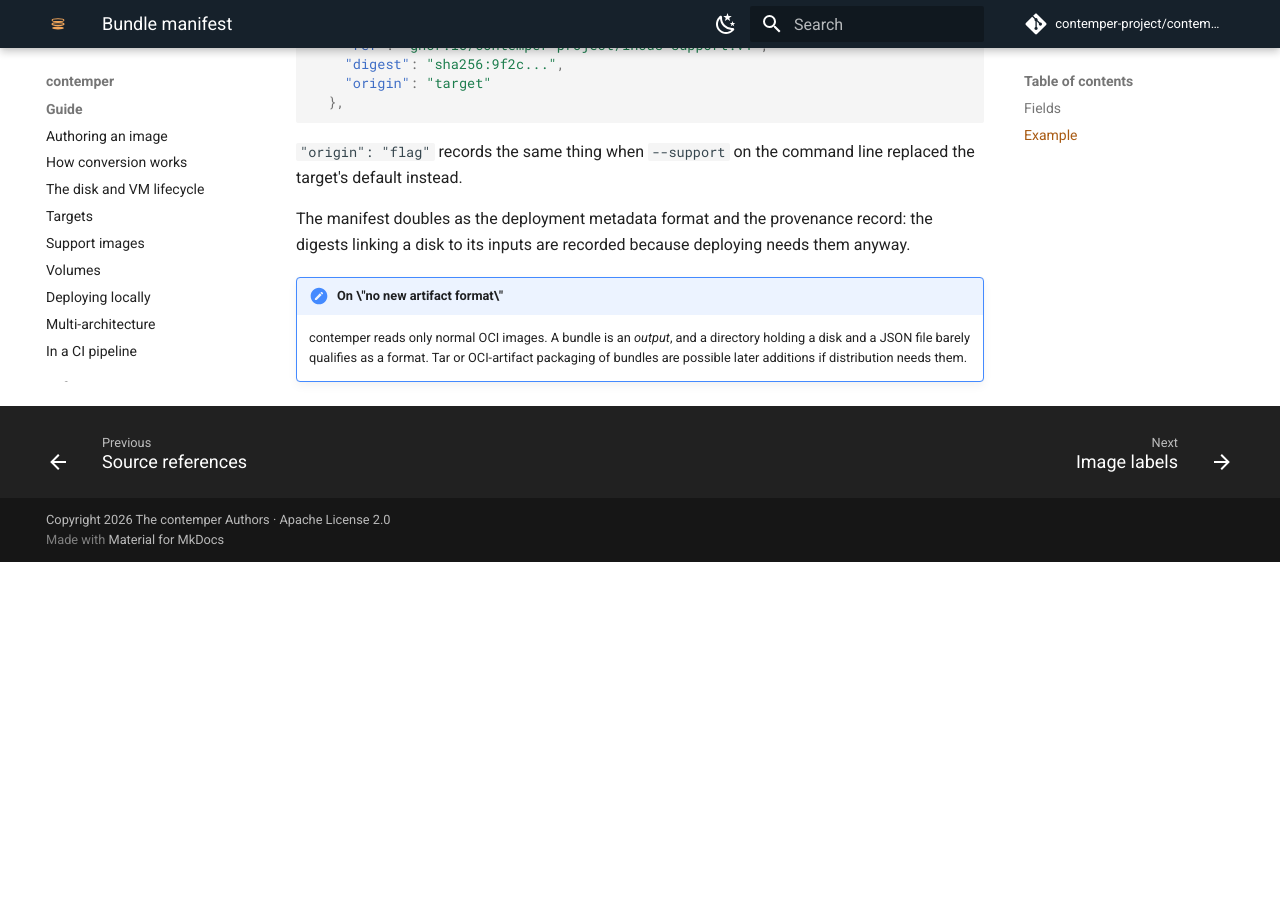
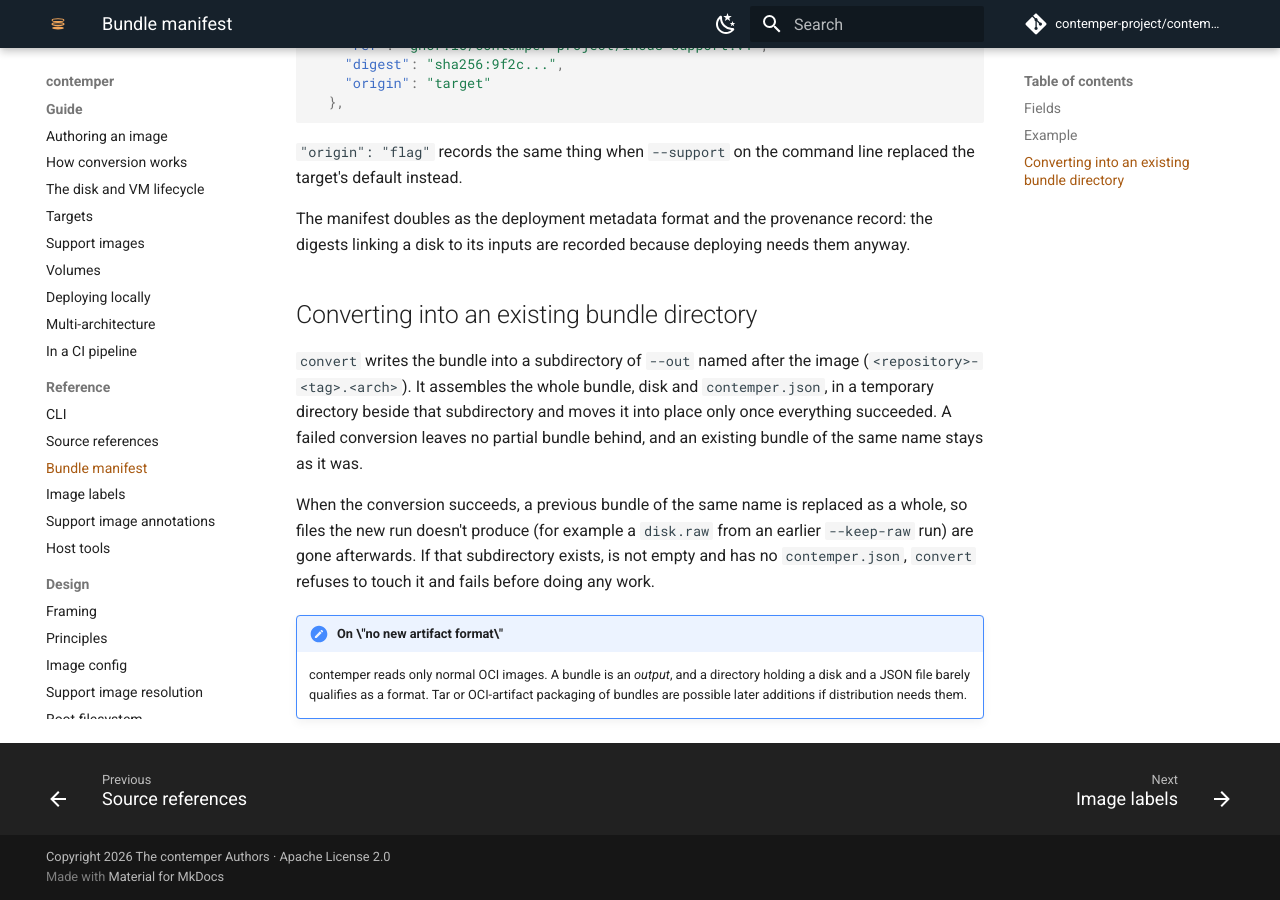
Before and after one commit to DarkressX/contemper, an MkDocs documentation site: the page built from docs/reference/bundle.md, in a window 1280 px wide and 900 px high, scrolled down 2591 px. Built offline with MkDocs 1.6.1 and Material for MkDocs 9.7.7, drawn with Linux system fonts in a browser that asks for light colours; comment, search, counter and statistics services are not loaded; before the commit the page ends 3153 px from its top, so only the background shows below that.

Commit message:
docs(bundle): document convert's overwrite behavior
Describe the staging-and-swap replace behind --out, and when convert
refuses to replace an existing directory, in the bundle reference page
and the --out flag's help text.

Co-Authored-By: Claude Sonnet 5 <noreply@anthropic.com>
Signed-off-by: Stephan Peijnik-Steinwender <speijnik@gmail.com>

```diff
--- a/docs/reference/bundle.md
+++ b/docs/reference/bundle.md
@@ -109,6 +109,21 @@ The manifest doubles as the deployment metadata format and the
 provenance record: the digests linking a disk to its inputs are recorded
 because deploying needs them anyway.
 
+## Converting into an existing bundle directory
+
+`convert` writes the bundle into a subdirectory of `--out` named after
+the image (`<repository>-<tag>.<arch>`). It assembles the whole bundle,
+disk and `contemper.json`, in a temporary directory beside that
+subdirectory and moves it into place only once everything succeeded. A
+failed conversion leaves no partial bundle behind, and an existing bundle
+of the same name stays as it was.
+
+When the conversion succeeds, a previous bundle of the same name is
+replaced as a whole, so files the new run doesn't produce (for example a
+`disk.raw` from an earlier `--keep-raw` run) are gone afterwards. If that
+subdirectory exists, is not empty and has no `contemper.json`, `convert`
+refuses to touch it and fails before doing any work.
+
 !!! note "On \"no new artifact format\""
     contemper reads only normal OCI images. A bundle is an *output*, and a
     directory holding a disk and a JSON file barely qualifies as a format.
```
Also changed, not shown: 1 other file.
